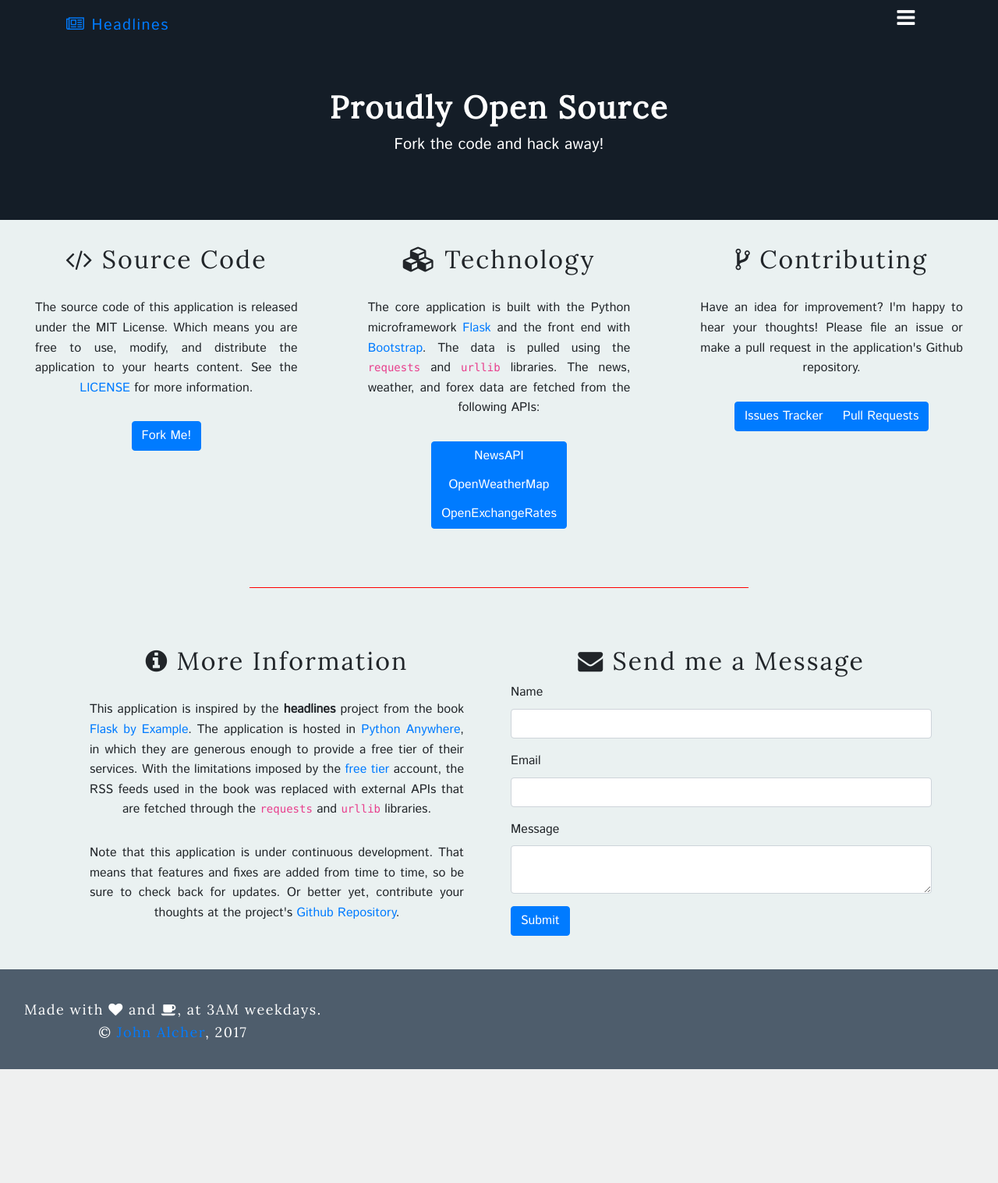
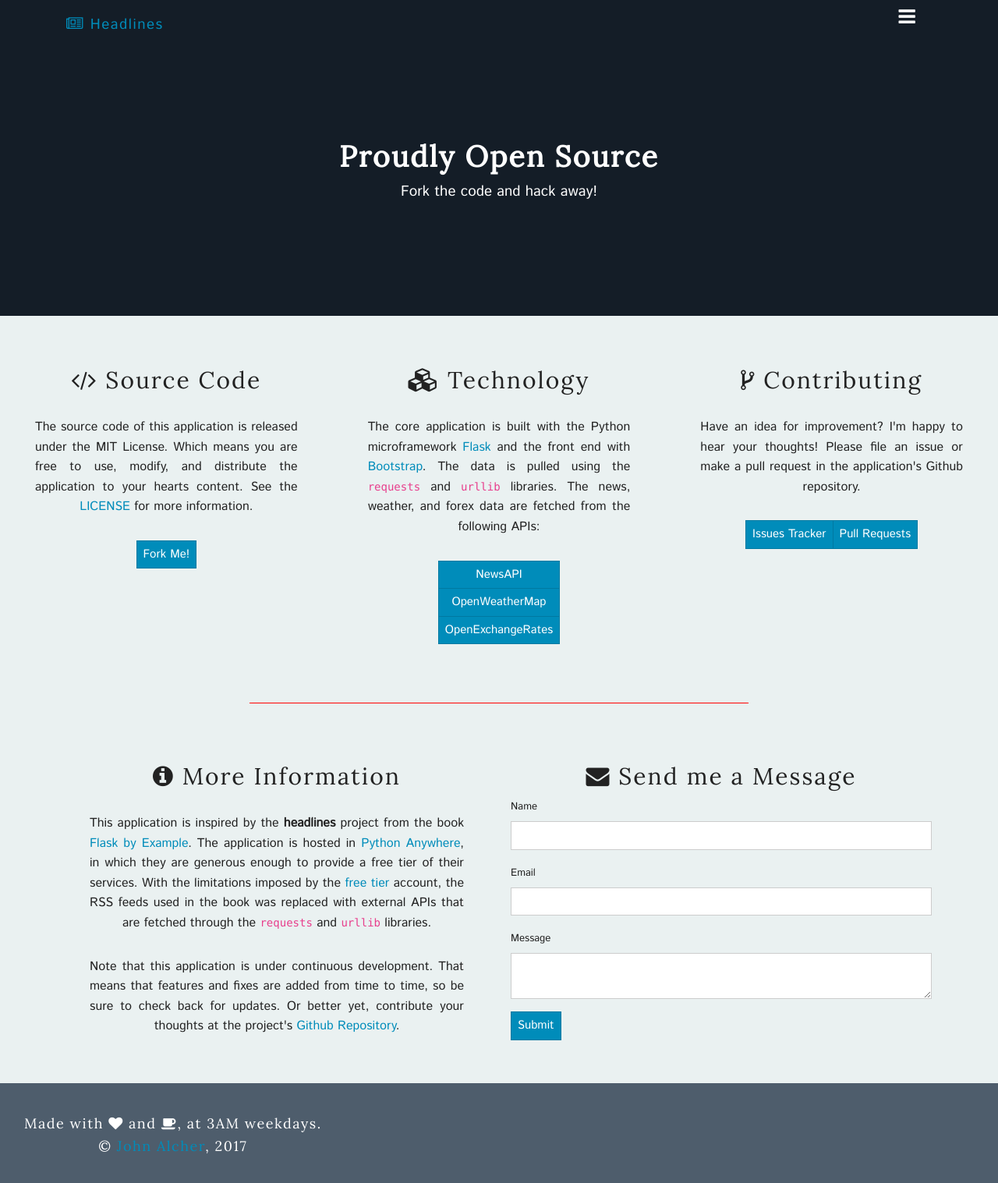
Before and after one commit to alchermd/headlines, a Flask app: page /code in a window 1280 px wide. Shown: the whole page at 78% size. Before the commit the page ends 1371 px from the top, so only its background shows below. Run offline with Flask 2, Linux system fonts and the light colour scheme; parts of the project's set-up code (start-up, migrations or seed data) failed here and were passed over; some libraries are stand-ins or nearby versions.

Commit message:
Use updated bootstrap link

```diff
--- a/headlines/templates/layout.html
+++ b/headlines/templates/layout.html
@@ -8,7 +8,7 @@
 
     <link rel="icon" type="image/png" href="{{ url_for('static', filename='favicon.png') }}">
 
-    <link rel="stylesheet" href="https://bootswatch.com/4-alpha/yeti/bootstrap.min.css">
+    <link rel="stylesheet" href="https://bootswatch.com/4/yeti/bootstrap.min.css">
     <link rel="stylesheet" href="https://fonts.googleapis.com/css?family=Istok+Web|Lora">
     <link rel="stylesheet" href="https://maxcdn.bootstrapcdn.com/font-awesome/4.7.0/css/font-awesome.min.css">
     <link rel="stylesheet" href="{{ url_for('static', filename='css/main.css') }}">
```
